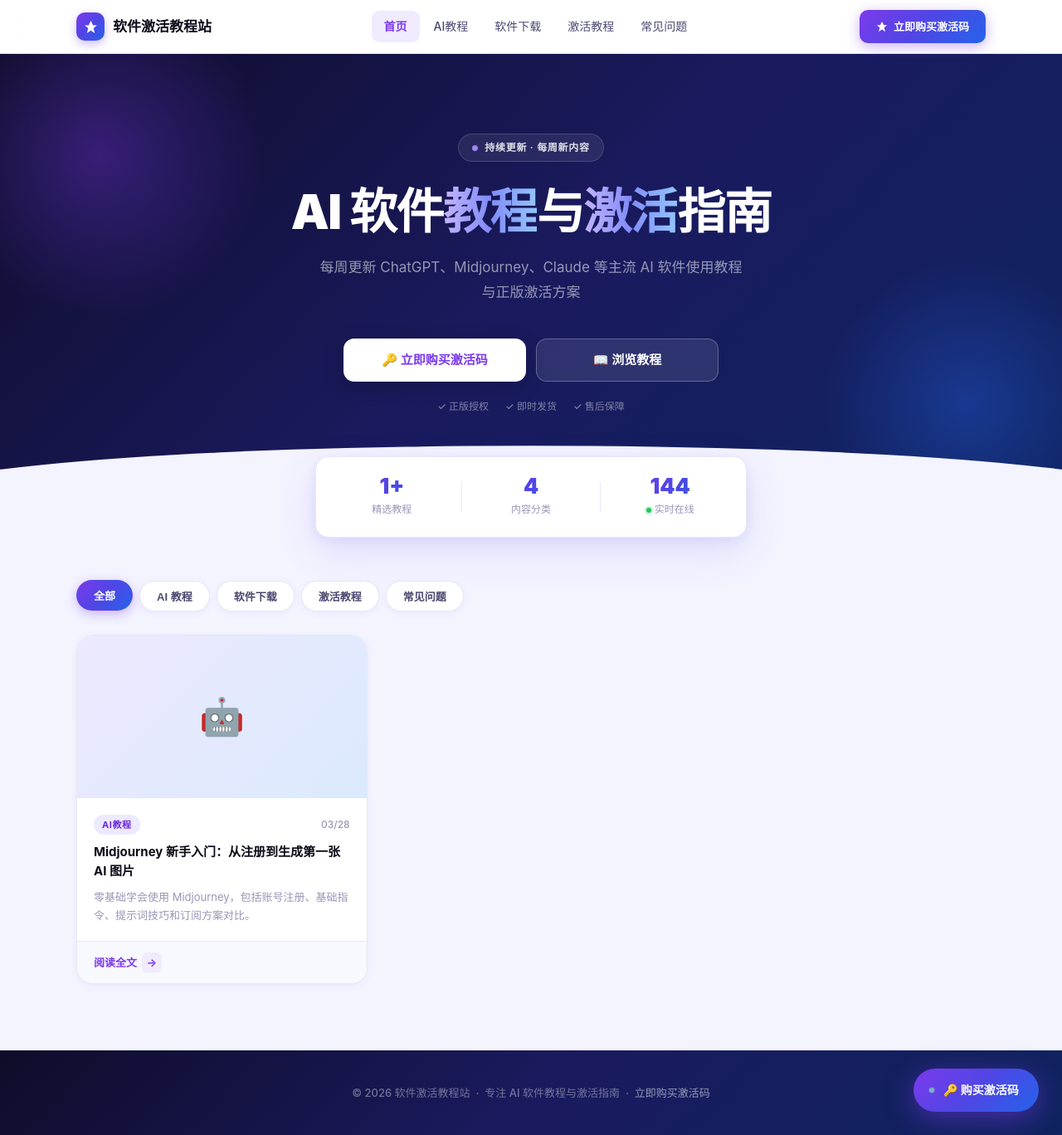
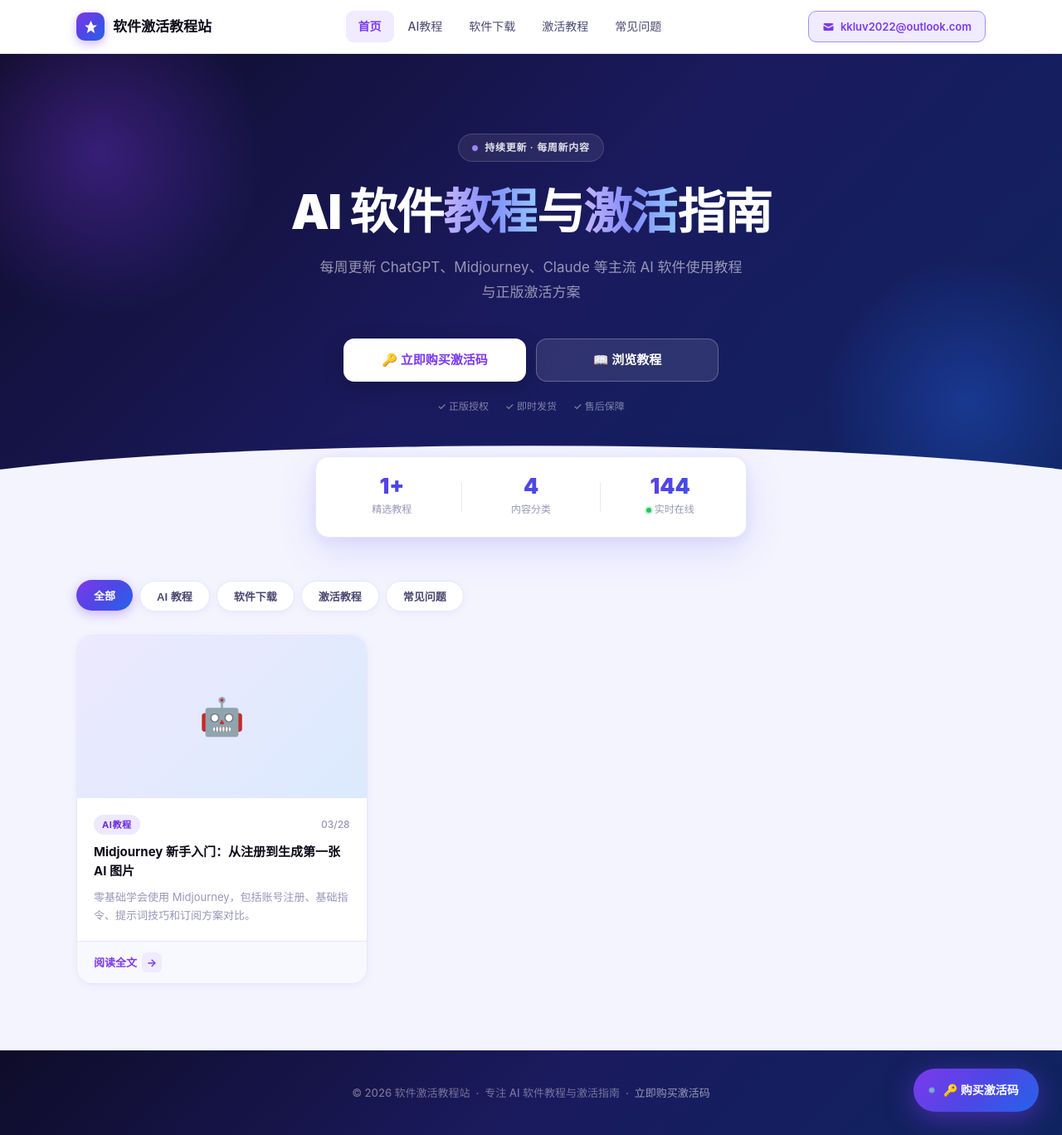
Before and after one commit to leo11hang/Kilian.github.io, a Jekyll site: the page built from index.html, in a window 1280 px wide and 1368 px high. Shown: the whole window at 83% size. Built offline with Jekyll 4.4.1, drawn with Linux system fonts in a browser that asks for light colours; a script that is not in the unit is left out; the list of posts is cut into pages by our own code.

Commit message:
Add files via upload

```diff
--- a/_layouts/default.html
+++ b/_layouts/default.html
@@ -27,9 +27,9 @@
       <a href="{{ '/activation/' | relative_url }}" {% if page.url contains 'activation' %}class="active"{% endif %}>激活教程</a>
       <a href="{{ '/faq/' | relative_url }}" {% if page.url contains 'faq' %}class="active"{% endif %}>常见问题</a>
     </nav>
-    <a class="btn-cta" href="{{ site.activation_site }}" target="_blank" rel="noopener">
-      <svg viewBox="0 0 16 16"><path d="M8 1L10.5 6H15L11 9.5L12.5 15L8 12L3.5 15L5 9.5L1 6H5.5L8 1Z"/></svg>
-      {{ site.activation_text }}
+    <a class="btn-email" href="mailto:kkluv2022@outlook.com">
+      <svg width="15" height="15" viewBox="0 0 20 20" fill="currentColor"><path d="M2.003 5.884L10 9.882l7.997-3.998A2 2 0 0016 4H4a2 2 0 00-1.997 1.884z"/><path d="M18 8.118l-8 4-8-4V14a2 2 0 002 2h12a2 2 0 002-2V8.118z"/></svg>
+      kkluv2022@outlook.com
     </a>
   </div>
 </header>
--- a/assets/css/main.css
+++ b/assets/css/main.css
@@ -399,3 +399,16 @@
   .float-cta span { display: none; }
   .float-cta { padding: 0; width: 52px; justify-content: center; border-radius: 50%; }
 }
+
+/* Email button in header */
+.btn-email {
+  display: inline-flex; align-items: center; gap: 7px;
+  padding: 0 16px; height: 38px;
+  background: var(--accent-light);
+  color: var(--accent);
+  border: 1.5px solid var(--accent-dim);
+  border-radius: 10px; font-size: 13px; font-weight: 600;
+  white-space: nowrap;
+  transition: background 0.15s, transform 0.1s;
+}
+.btn-email:hover { background: #e5d9ff; transform: translateY(-1px); }
```
